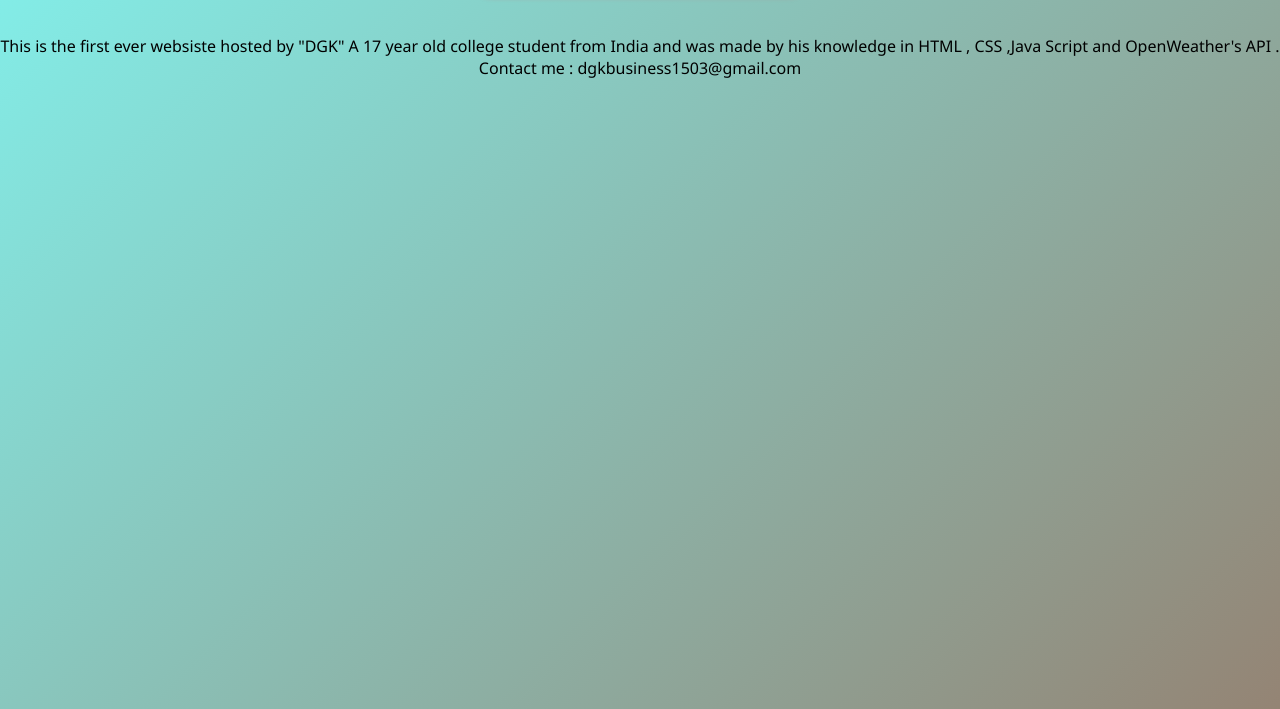
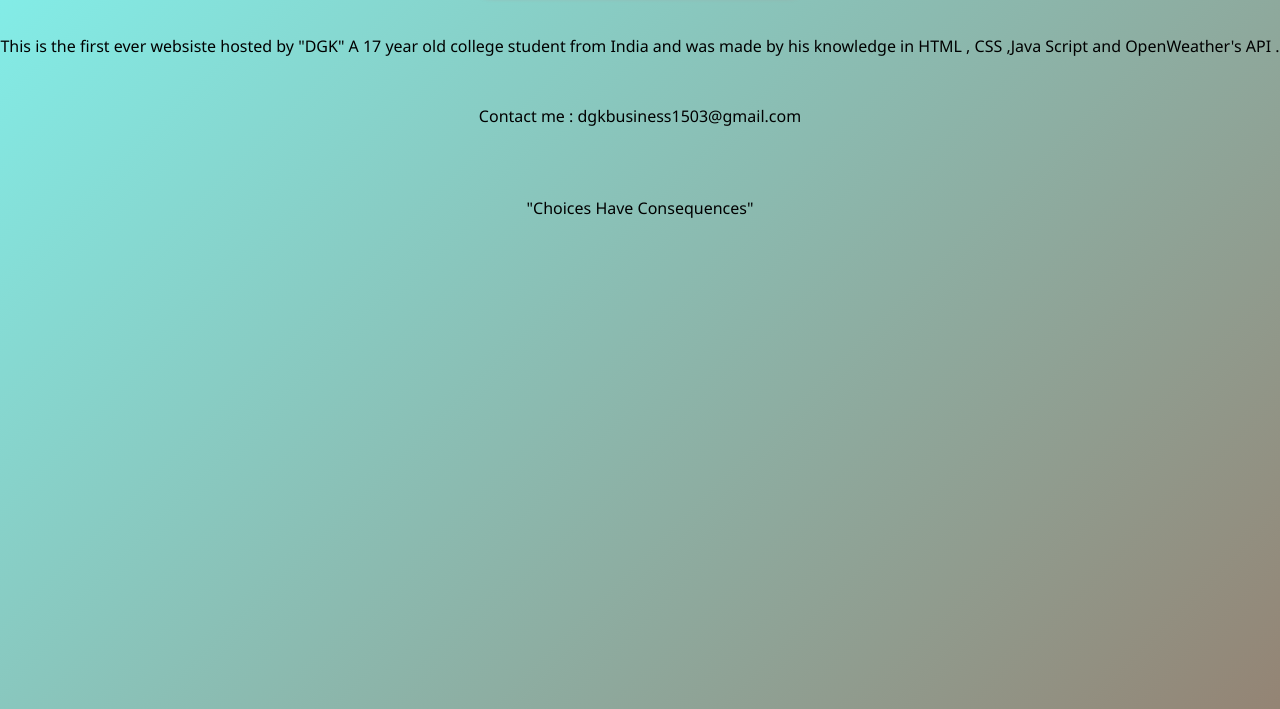
Before and after one commit to dgk1503/Weather-Fetcher-V1, a plain HTML site: page html/about_us.html in a window 1280 px wide. Shown: the part 91-800 px from the top of the page. Drawn offline with Linux system fonts and the light colour scheme.

Commit message:
Minor Change

```diff
--- a/html/about_us.html
+++ b/html/about_us.html
@@ -10,7 +10,9 @@
     <h1 class="header">Weather Fetcher V1</h1>
     <p class="para">This is the first ever websiste hosted by "DGK" A 17 year old college student from India and was made by his knowledge in HTML , CSS ,Java Script and OpenWeather's API .
         <br>
-        Contact me : dgkbusiness1503@gmail.com
+        <p></p>Contact me : dgkbusiness1503@gmail.com</p>
+        <br>
+        <p>"Choices Have Consequences"</p>
 
     </p>
 </body>
```
